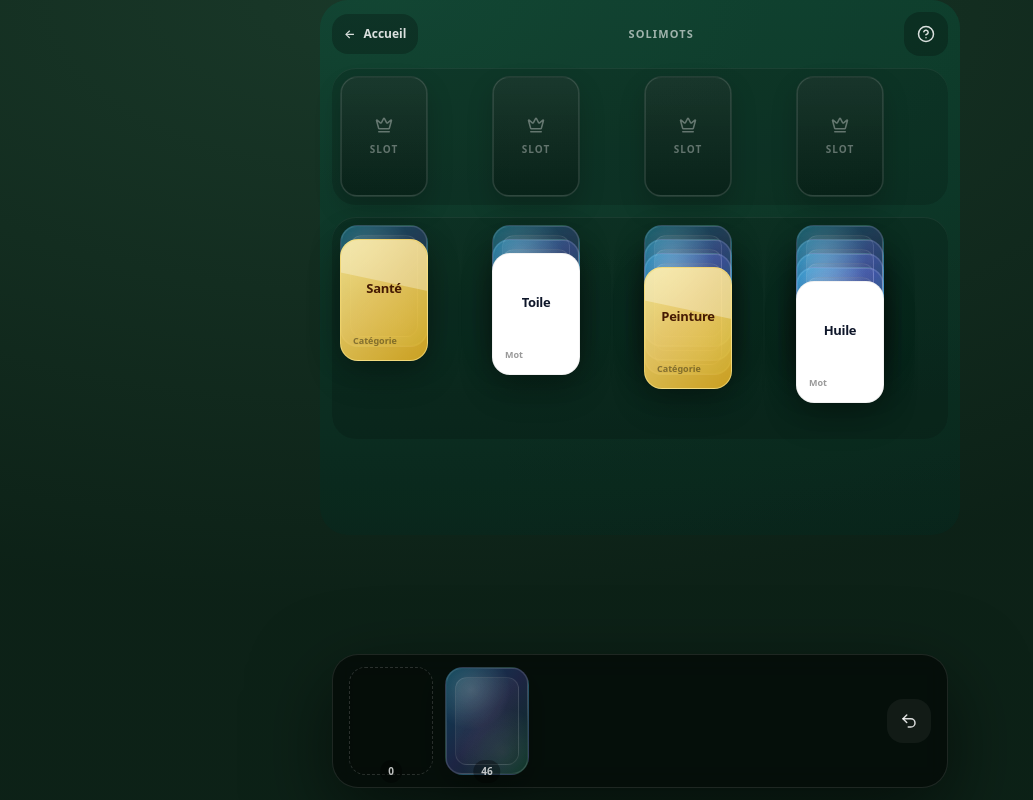
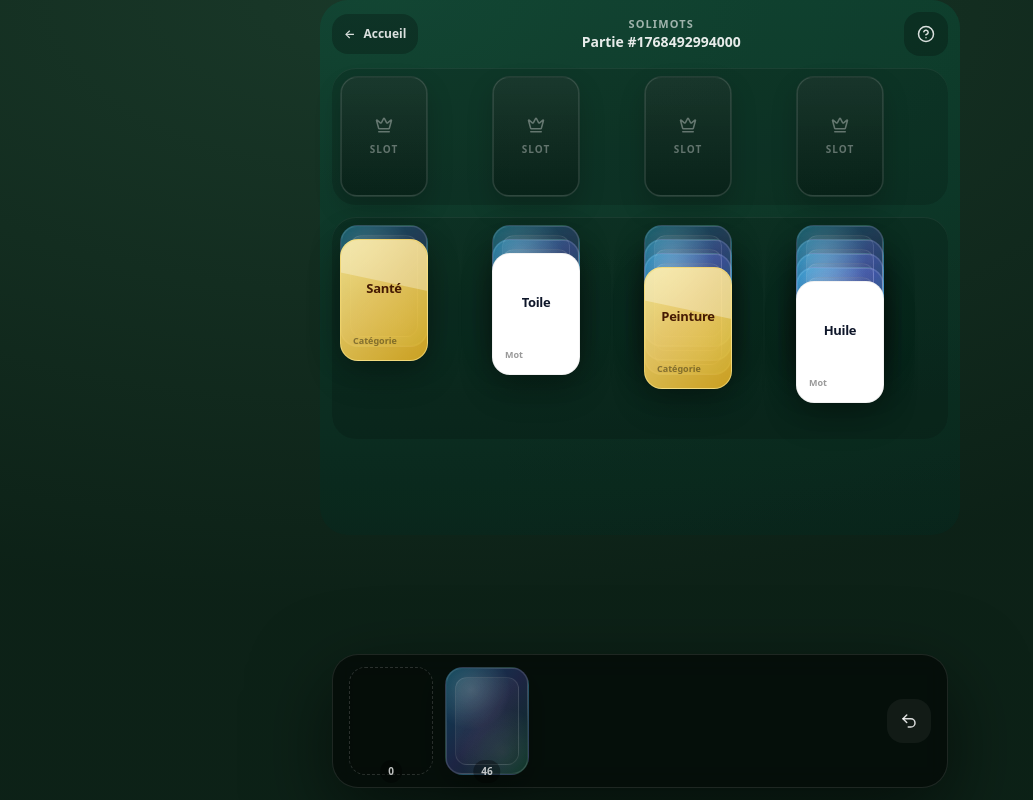
Before and after one commit to ThomasBerthaud/solimots, a React (Vite) app: page /game in a window 1280 px wide. Shown: the whole page, without its empty margins (0-1033 px from the left). Built offline with nearby package versions, Linux system fonts and the light colour scheme.

Commit message:
Fix TypeScript error: Replace nonexistent themeId with seed display
Co-authored-by: ThomasBerthaud <11942601+ThomasBerthaud@users.noreply.github.com>

```diff
--- a/src/components/GameScreen.tsx
+++ b/src/components/GameScreen.tsx
@@ -230,7 +230,7 @@ export function GameScreen() {
 
         <div className="text-center">
           <p className="text-[11px] font-semibold uppercase tracking-widest text-white/60">Solimots</p>
-          <p className="text-sm font-semibold text-white/90">{level.themeId}</p>
+          <p className="text-sm font-semibold text-white/90">Partie #{level.seed}</p>
         </div>
 
         <button
```
